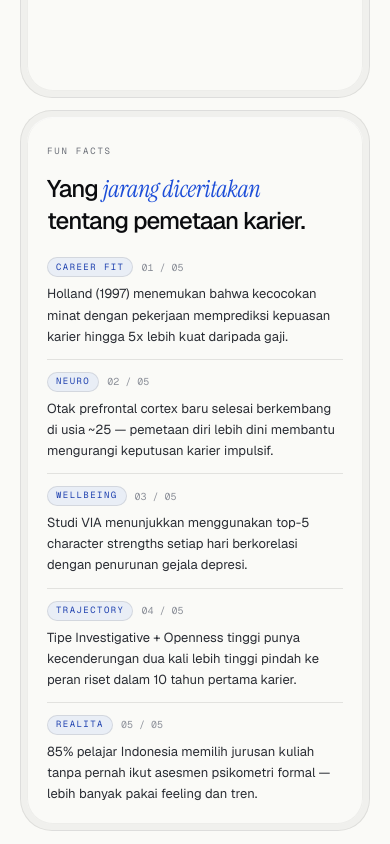
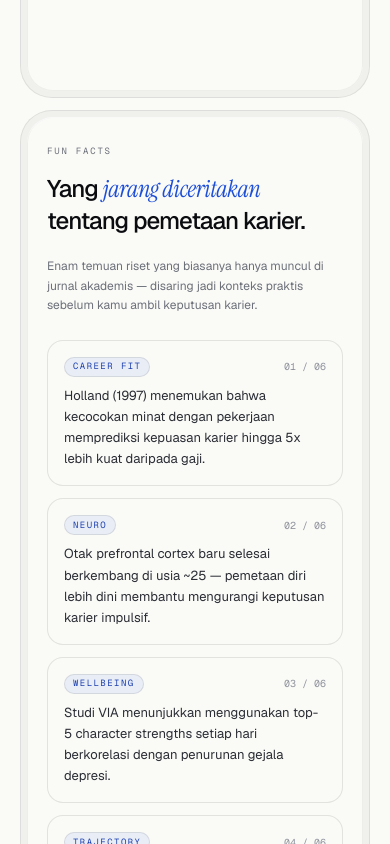
Before and after one commit to rayinailham/futureguide-web, a Vue app: page / in a window 390 px wide. Shown: the part 7420-8264 px from the top of the page. Built offline with nearby package versions, Linux system fonts and the light colour scheme.

Commit message:
feat(landing): add halftone bg to ChatAI; redesign Fun Facts to 3-col grid with 6 items

```diff
--- a/src/components/ChatAI.vue
+++ b/src/components/ChatAI.vue
@@ -94,11 +94,25 @@ onUnmounted(() => {
   <section
     ref="root"
     id="chat"
-    class="relative px-5 py-16 sm:px-6 sm:py-24 md:py-36"
+    class="relative isolate overflow-hidden px-5 py-16 sm:px-6 sm:py-24 md:py-36"
   >
+    <!-- Ambient textures -->
+    <div class="skew-grid hidden sm:block" aria-hidden="true"></div>
+    <div class="halftone hidden sm:block" aria-hidden="true"></div>
+    <div
+      class="orb orb-blue hidden lg:block"
+      style="top: 12%; left: -10%; width: 32rem; height: 32rem; opacity: 0.32;"
+      aria-hidden="true"
+    ></div>
+    <div
+      class="orb orb-cream hidden lg:block"
+      style="bottom: -8%; right: -8%; width: 30rem; height: 30rem; opacity: 0.4; animation-delay: -8s;"
+      aria-hidden="true"
+    ></div>
+
     <span class="section-marker">05 / Chat AI</span>
 
-    <div class="mx-auto max-w-[1320px]">
+    <div class="relative mx-auto max-w-[1320px]">
       <!-- Header -->
       <div class="mb-10 grid gap-5 sm:gap-8 md:mb-14 md:grid-cols-12">
         <div class="md:col-span-7">
--- a/src/components/Results.vue
+++ b/src/components/Results.vue
@@ -91,6 +91,10 @@ const funFacts = [
   {
     fact: '85% pelajar Indonesia memilih jurusan kuliah tanpa pernah ikut asesmen psikometri formal — lebih banyak pakai feeling dan tren.',
     tag: 'Realita',
+  },
+  {
+    fact: 'Conscientiousness adalah trait OCEAN dengan korelasi terkuat ke performa kerja lintas industri (Barrick & Mount 1991, meta-analisis 117 studi).',
+    tag: 'Performance',
   },
 ]
 </script>
@@ -229,8 +233,10 @@ const funFacts = [
           </div>
         </article>
 
-        <article data-rag-card class="bezel col-span-2 md:col-span-5">
+        <article data-rag-card class="bezel col-span-2 md:col-span-12">
           <div class="bezel-inner relative h-full overflow-hidden p-5 sm:p-7 md:p-10">
+            <div class="grid gap-5 sm:gap-7 md:grid-cols-12 md:items-end">
+              <div class="md:col-span-7">
                 <span class="font-mono text-[9px] uppercase tracking-[0.2em] text-[var(--color-ink-500)] sm:text-[10px] sm:tracking-[0.22em]">
                   Fun Facts
                 </span>
@@ -239,20 +245,26 @@ const funFacts = [
                   <span class="serif-italic text-[var(--color-blue-600)]">jarang diceritakan</span>
                   tentang pemetaan karier.
                 </h3>
+              </div>
+              <p class="md:col-span-5 max-w-md text-[12px] leading-relaxed text-[var(--color-ink-500)] sm:text-[13px] md:text-sm">
+                Enam temuan riset yang biasanya hanya muncul di jurnal akademis —
+                disaring jadi konteks praktis sebelum kamu ambil keputusan karier.
+              </p>
+            </div>
 
-            <ul class="mt-5 space-y-3 sm:mt-7 sm:space-y-4">
+            <ul class="mt-6 grid gap-3 sm:mt-8 sm:gap-4 md:grid-cols-3">
               <li
                 v-for="(item, i) in funFacts"
                 :key="i"
-                class="group relative border-t hairline pt-3 first:border-t-0 first:pt-0 sm:pt-4"
+                class="group relative rounded-2xl border hairline bg-[var(--color-paper)] p-4 transition-colors duration-300 hover:border-[color-mix(in_oklab,_var(--color-blue-500)_30%,transparent)] sm:p-5"
               >
-                <div class="mb-1.5 flex items-center gap-2 sm:mb-2 sm:gap-3">
+                <div class="mb-2 flex items-center gap-2 sm:mb-3 sm:gap-3">
                   <span
                     class="flex h-5 items-center rounded-full border hairline bg-[color-mix(in_oklab,_var(--color-blue-500)_8%,transparent)] px-2 font-mono text-[9px] uppercase tracking-[0.16em] text-[var(--color-blue-700)] sm:h-6 sm:px-2.5 sm:text-[10px] sm:tracking-[0.18em]"
                   >
                     {{ item.tag }}
                   </span>
-                  <span class="font-mono text-[10px] text-[var(--color-ink-400)]">
+                  <span class="ml-auto font-mono text-[10px] text-[var(--color-ink-400)]">
                     0{{ i + 1 }} / 0{{ funFacts.length }}
                   </span>
                 </div>
```
Lines whose indentation alone changed are shown as unchanged.
